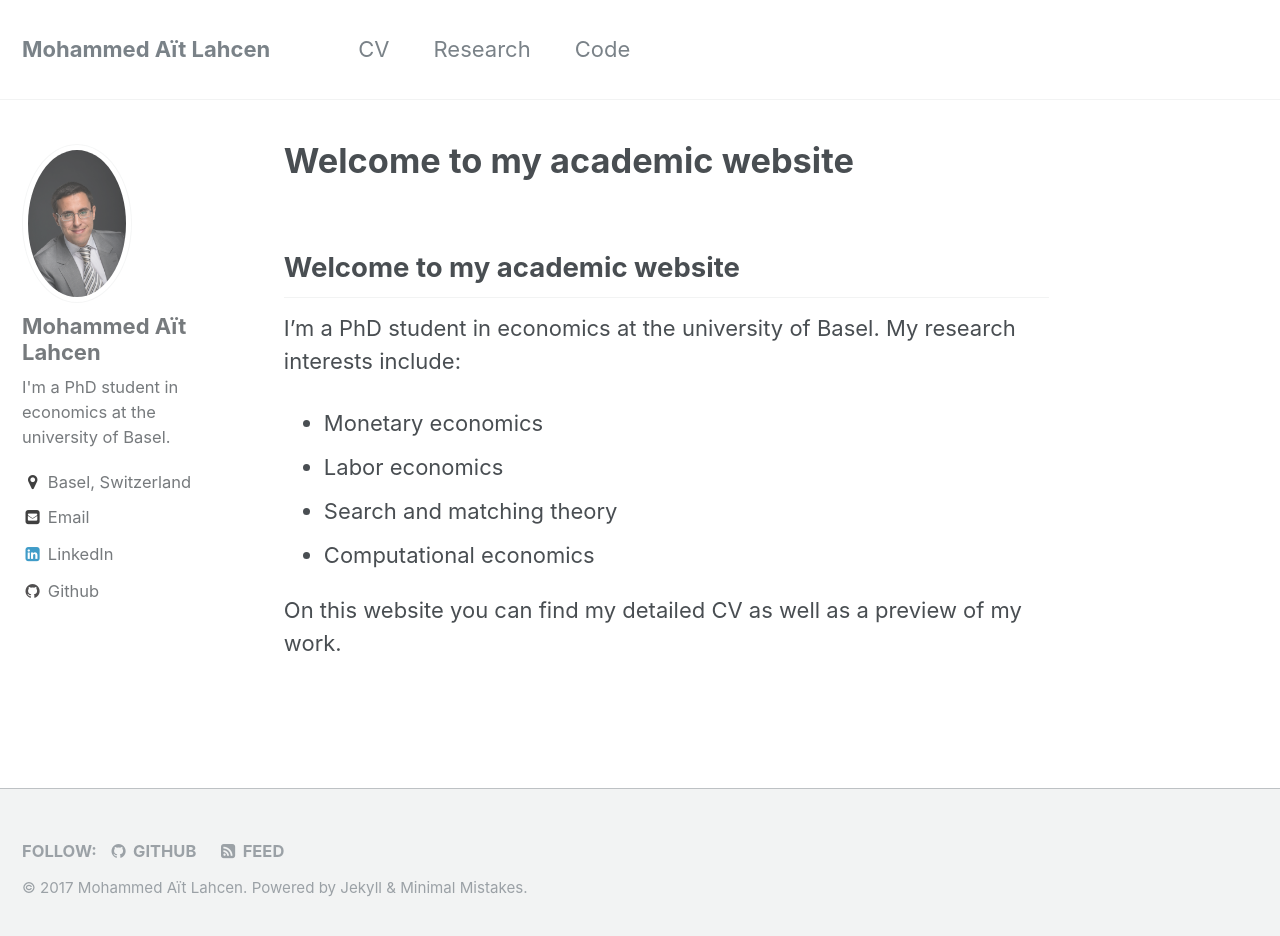
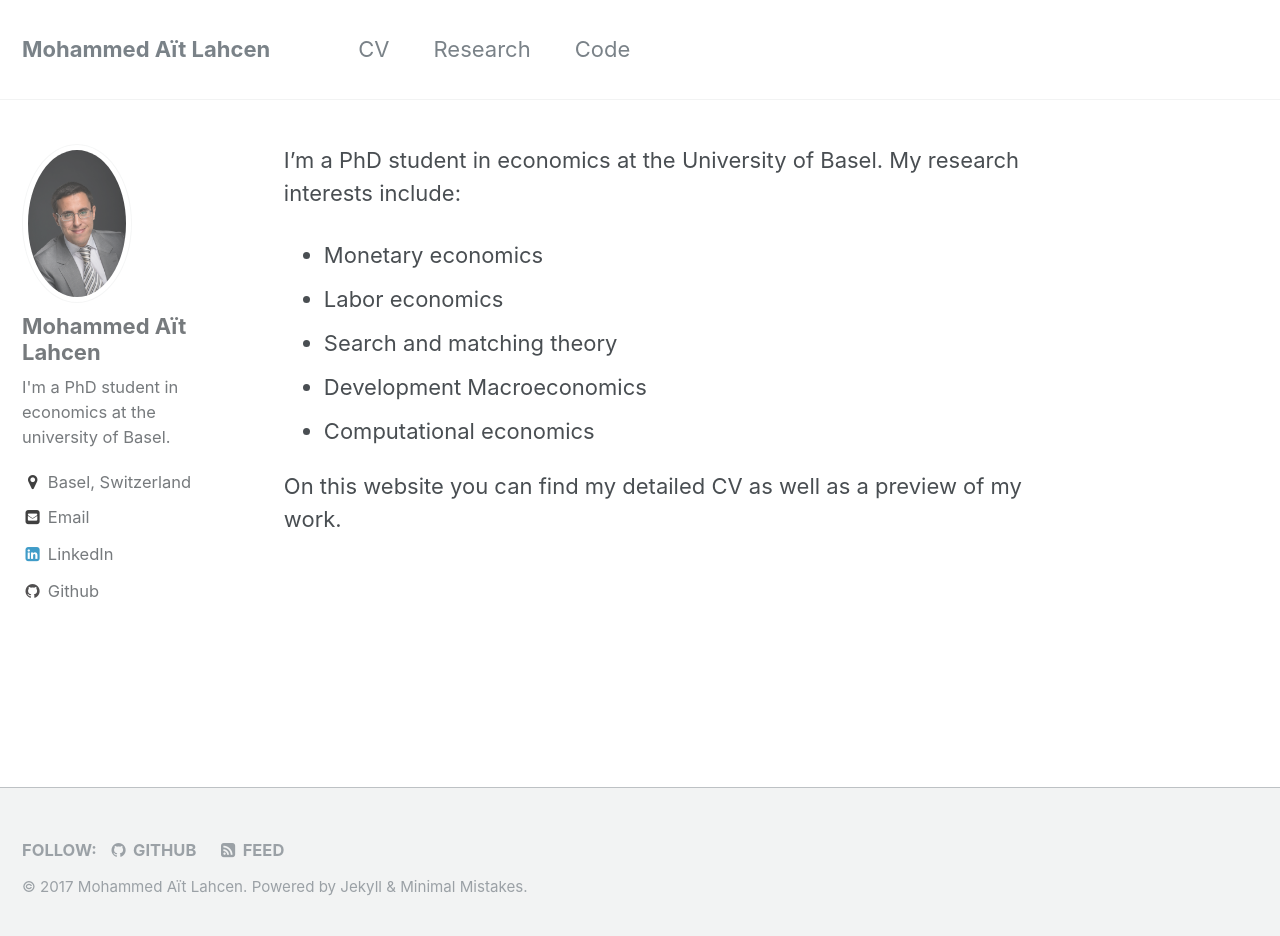
Before and after one commit to maitlahcen/maitlahcen.github.io, a Jekyll site: the page built from index.md, in a window 1280 px wide and 943 px high. Shown: the top 936 px of the window. Built offline with Jekyll 4.4.1, drawn with Linux system fonts in a browser that asks for light colours; our own code applies the rules of GitHub Pages for plain Markdown files.

Commit message:
Added dev macro

```diff
--- a/index.md
+++ b/index.md
@@ -3,13 +3,12 @@
 author_profile: true
 ---
 
-## Welcome to my academic website
-
-I'm a PhD student in economics at the university of Basel. My research interests include:
+I'm a PhD student in economics at the University of Basel. My research interests include:
 
 * Monetary economics
 * Labor economics
 * Search and matching theory
+* Development Macroeconomics
 * Computational economics
 
 On this website you can find my detailed CV as well as a preview of my work.
```
